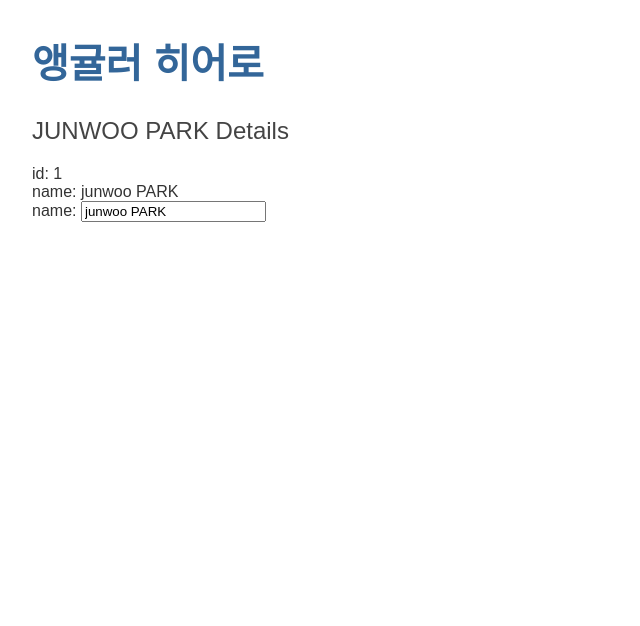
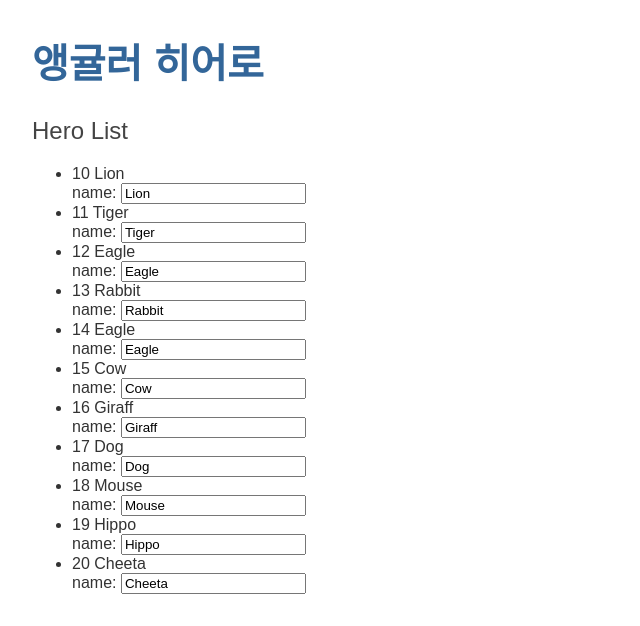
Before and after one commit to JUNWOO45/angular-heroes, an Angular app: page / in a window 1280 px wide. Shown: the top 626 px of the page, without its empty margins (0-640 px from the left). Built offline with nearby package versions, Linux system fonts and the light colour scheme.

Commit message:
mock데이터 생성
*ngFor로 mock데이터 목록 표시

```diff
--- a/src/app/heroes/heroes.component.html
+++ b/src/app/heroes/heroes.component.html
@@ -1,19 +1,17 @@
 <h2>
-  {{ hero.name | uppercase }} Details
+  Hero List
 </h2>
-<div>
-  <span>id: </span>
+<ul>
+  <li *ngFor="let hero of heroes">
+    <span class="badge">
       {{ hero.id }}
-</div>
-<div>
-  <span>
-    name:
     </span>
     {{ hero.name }}
-</div>
 
     <div>
       <label>name:
         <input [(ngModel)]="hero.name" placeholder="name">
       </label>
     </div>
+  </li>
+</ul>
--- a/src/app/heroes/heroes.component.ts
+++ b/src/app/heroes/heroes.component.ts
@@ -1,5 +1,6 @@
 import { Component, OnInit } from '@angular/core';
 import { Hero } from '../hero';
+import { HEROES } from '../mock-heroes';
 
 @Component({
   selector: 'app-heroes',
@@ -13,6 +14,8 @@ export class HeroesComponent implements OnInit {
     name: 'junwoo PARK'
   };
 
+  heroes = HEROES;
+
   constructor() { }
 
   ngOnInit() {
--- /dev/null
+++ b/src/app/mock-heroes.ts
@@ -0,0 +1,15 @@
+import { Hero } from './hero';
+
+export const HEROES: Hero[] = [
+  { id: 10, name: 'Lion'},
+  { id: 11, name: 'Tiger'},
+  { id: 12, name: 'Eagle'},
+  { id: 13, name: 'Rabbit'},
+  { id: 14, name: 'Eagle'},
+  { id: 15, name: 'Cow'},
+  { id: 16, name: 'Giraff'},
+  { id: 17, name: 'Dog'},
+  { id: 18, name: 'Mouse'},
+  { id: 19, name: 'Hippo'},
+  { id: 20, name: 'Cheeta'},
+];
```
Lines whose indentation alone changed are shown as unchanged.
